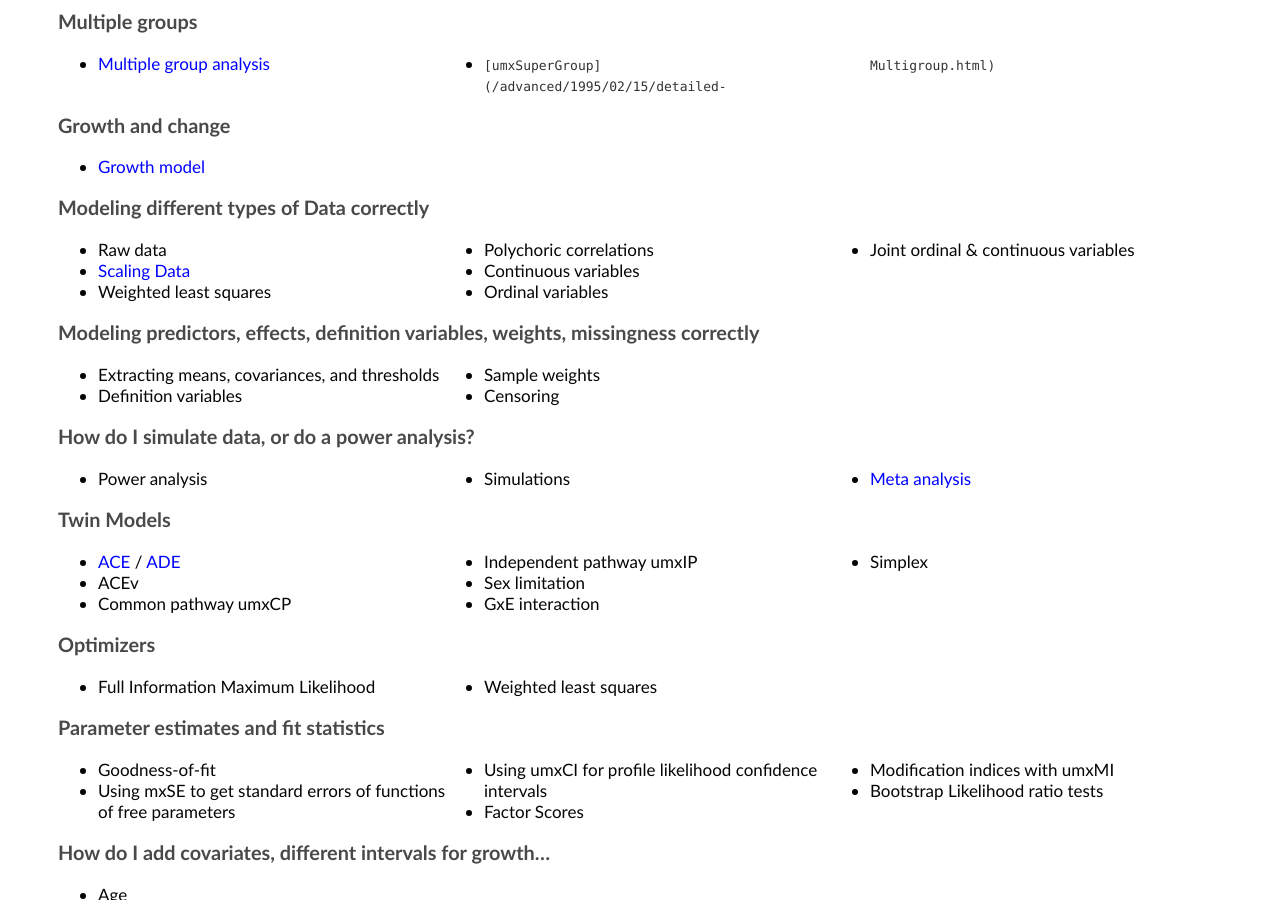
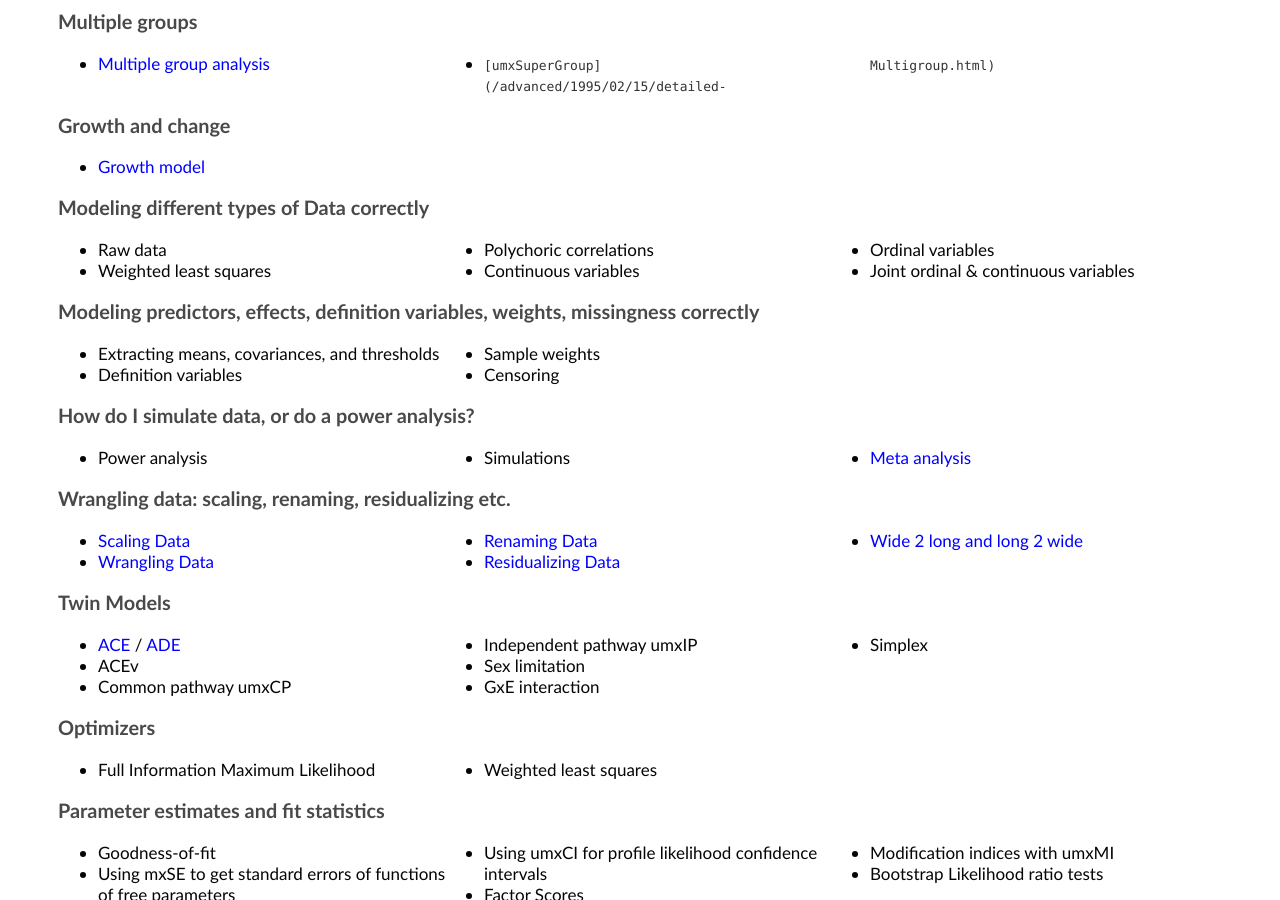
Before and after one commit to tbates/tbates.github.io, a Jekyll site: the page built from _posts/2001-06-20-container-Examples-organized.markdown, in a window 1280 px wide and 900 px high, scrolled down 648 px. Built offline with Jekyll 4.4.1, drawn with Linux system fonts in a browser that asks for light colours.

Commit message:
page links

```diff
--- a/_posts/2000-11-30-base-First-steps.markdown
+++ b/_posts/2000-11-30-base-First-steps.markdown
@@ -142,7 +142,7 @@
 
 ![independence model](/media/1_make_a_model/independence model.png "Independence model of three variables")
 
-*note*: When you are running real models, having variances differ by orders of magnitude can make it hard for the optimizer. In such cases, you can often get better results making variables more comparable: in this case, for instance, by converting displacement into litres to keep its variance closer to that of the other variables.
+*note*: When you are running real models, having variances differ by orders of magnitude can make it hard for the optimizer. In such cases, you can often get better results making variables more comparable: in this case, for instance, by converting displacement into litres to keep its variance closer to that of the other variables. (see [here](technical/1950/03/10/practical-data-wrangling.html) for a post on renaming variables (like "disp" to "displacement"), and scaling variables/data-wrangling)
 
 As you can see, this is an "independence model": No covariances were included, so all variables are modeled as uncorrelated. It would fit poorly in this case. `umxSummary` tells us this fit can definitely be improved: χ²(90) = 98.32, p < 0.001; CFI = 0; TLI = 0; RMSEA = 0.996
 
--- a/_posts/2001-06-20-container-Examples-organized.markdown
+++ b/_posts/2001-06-20-container-Examples-organized.markdown
@@ -108,6 +107,14 @@
 * Power analysis
 * Simulations
 * [Meta analysis](https://cran.r-project.org/web/packages/metaSEM/vignettes/Examples.html)
+
+### Wrangling data: scaling, renaming, residualizing etc.
+* [Scaling Data]()
+* [Wrangling Data]()
+* [Renaming Data]()
+* [Residualizing Data]()
+* [Wide 2 long and long 2 wide]()
+
 
 ### Twin Models
 * [ACE](/models/twin/1980/06/10/twin-umxACE.html) / [ADE](/models/twin/1980/06/10/twin-umxACE.html)
```
Also changed, not shown: other parts of _posts/2001-06-20-container-Examples-organized.markdown (+0 -1 lines), _posts/1950-03-10-practical-data-wrangling.markdown (+7 -0 lines).
